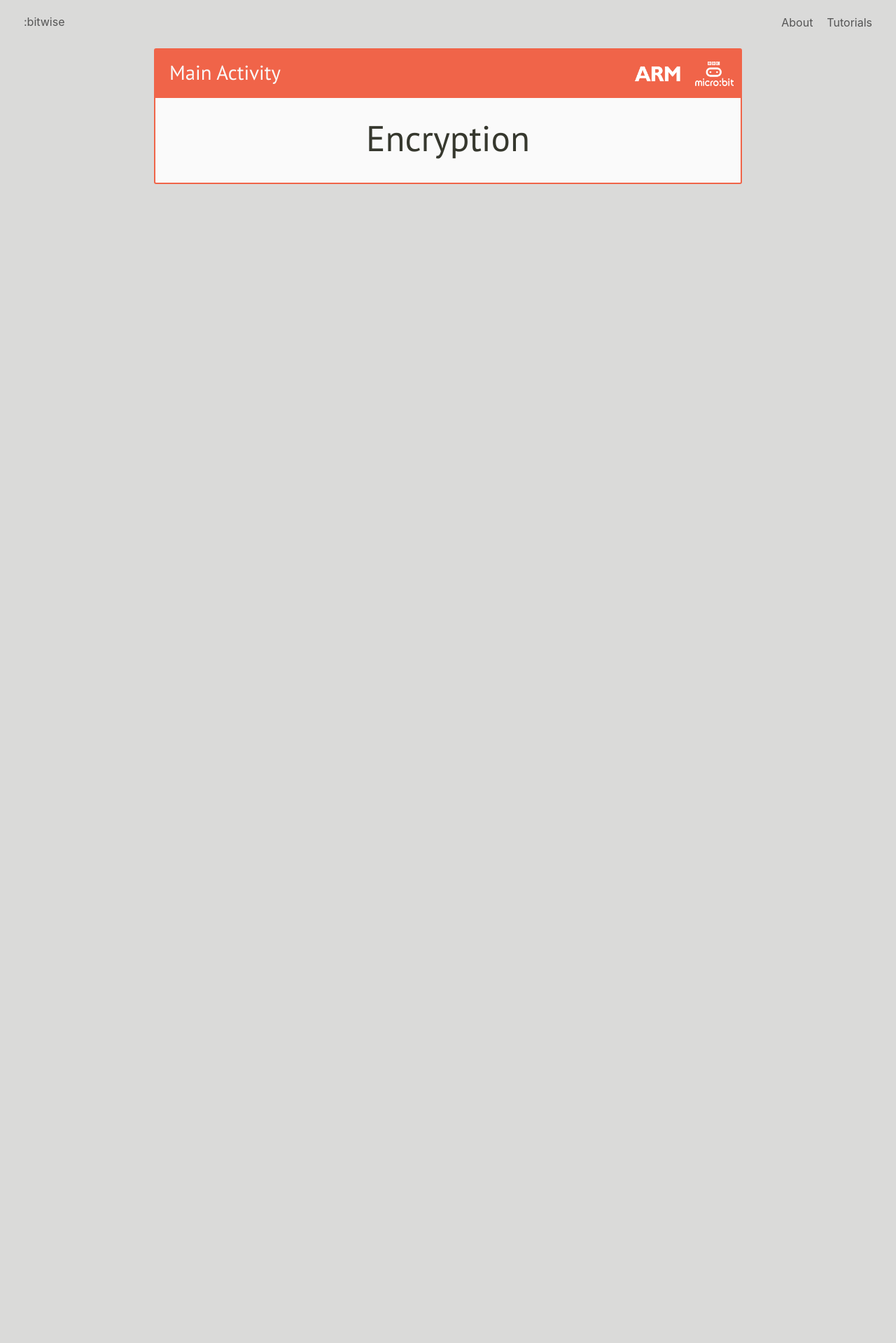
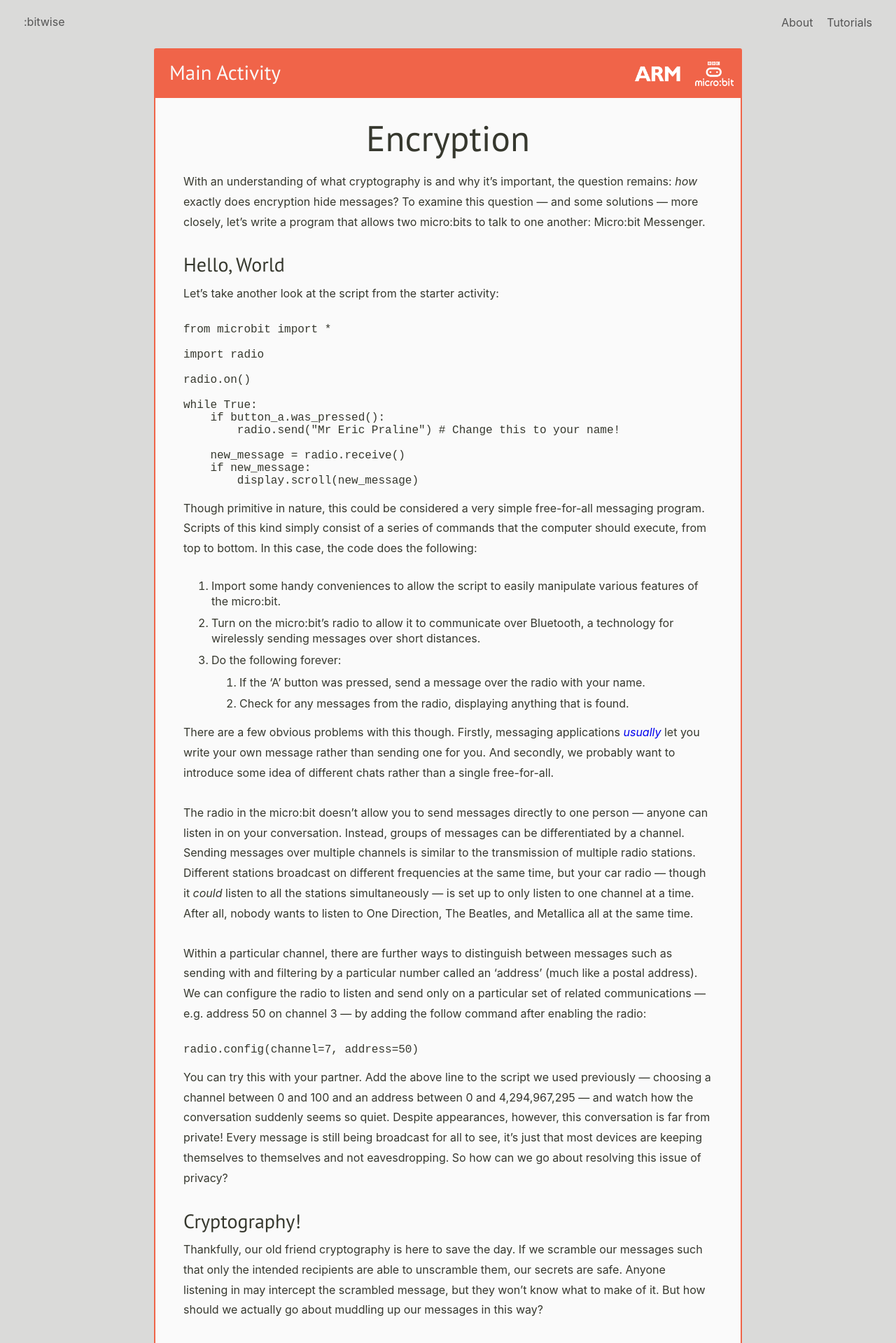
Before and after one commit to micro-bitwise/micro-bitwise.github.io, a Jekyll site: the page built from _tutorials/crypto-student-main.md, in a window 1280 px wide. Shown: the top 1919 px of the page at 70% size. Built offline with Jekyll 4.4.1, drawn with Linux system fonts in a browser that asks for light colours; nearby versions of some CDN libraries; before the commit the page ends 900 px from its top, so only the background shows below that; some of the changed text lies outside the part shown.

Commit message:
Add initial basis for main crypto activity

````diff
--- a/_sass/_base.scss
+++ b/_sass/_base.scss
@@ -24,6 +24,10 @@ ul {
   margin: 0 0 1.75em;
 }
 
+ul ul, ol ol {
+  margin-top: .6em;
+}
+
 li {
   line-height: 1.4em;
   margin-bottom: 0.5em;
@@ -36,6 +40,8 @@ a {
 a:hover {
   text-decoration: underline;
 }
+
+img { max-width: 100%; }
 
 figure {
   text-align: center;
--- a/_tutorials/crypto-student-main.md
+++ b/_tutorials/crypto-student-main.md
@@ -7,3 +7,74 @@ authors:
 ---
 
 # Encryption
+
+With an understanding of what cryptography is and why it's important, the question remains: *how* exactly does encryption hide messages? To examine this question — and some solutions — more closely, let's write a program that allows two micro:bits to talk to one another: Micro:bit Messenger.
+
+## Hello, World
+
+Let's take another look at the script from the starter activity:
+
+```
+from microbit import *
+
+import radio
+
+radio.on()
+
+while True:
+    if button_a.was_pressed():
+        radio.send("Mr Eric Praline") # Change this to your name!
+
+    new_message = radio.receive()
+    if new_message:
+        display.scroll(new_message)
+```
+
+Though primitive in nature, this could be considered a very simple free-for-all messaging program. Scripts of this kind simply consist of a series of commands that the computer should execute, from top to bottom. In this case, the code does the following:
+
+1. Import some handy conveniences to allow the script to easily manipulate various features of the micro:bit.
+2. Turn on the micro:bit's radio to allow it to communicate over Bluetooth, a technology for wirelessly sending messages over short distances.
+3. Do the following forever:
+	1. If the 'A' button was pressed, send a message over the radio with your name.
+	2. Check for any messages from the radio, displaying anything that is found.
+
+There are a few obvious problems with this though. Firstly, messaging applications [*usually*](https://en.wikipedia.org/wiki/Yo_(app)) let you write your own message rather than sending one for you. And secondly, we probably want to introduce some idea of different chats rather than a single free-for-all.
+
+<!-- TODO: Add alphabet selection -->
+
+The radio in the micro:bit doesn't allow you to send messages directly to one person — anyone can listen in on your conversation. Instead, groups of messages can be differentiated by a channel. Sending messages over multiple channels is similar to the transmission of multiple radio stations. Different stations broadcast on different frequencies at the same time, but your car radio — though it *could* listen to all the stations simultaneously — is set up to only listen to one channel at a time. After all, nobody wants to listen to One Direction, The Beatles, and Metallica all at the same time.
+
+Within a particular channel, there are further ways to distinguish between messages such as sending with and filtering by a particular number called an 'address' (much like a postal address). We can configure the radio to listen and send only on a particular set of related communications — e.g. address 50 on channel 3 — by adding the follow command after enabling the radio:
+
+```
+radio.config(channel=7, address=50)
+```
+
+You can try this with your partner. Add the above line to the script we used previously — choosing a channel between 0 and 100 and an address between 0 and 4,294,967,295 — and watch how the conversation suddenly seems so quiet. Despite appearances, however, this conversation is far from private! Every message is still being broadcast for all to see, it's just that most devices are keeping themselves to themselves and not eavesdropping. So how can we go about resolving this issue of privacy?
+
+## Cryptography!
+
+Thankfully, our old friend cryptography is here to save the day. If we scramble our messages such that only the intended recipients are able to unscramble them, our secrets are safe. Anyone listening in may intercept the scrambled message, but they won't know what to make of it. But how should we actually go about muddling up our messages in this way?
+
+One simple solution, which has been used since at least 50 BC, is the *shift* or *Caesar cipher*. This replaces each letter in the *plaintext* (the raw message we want to transmit), with a different letter some fixed number of positions away in the alphabet, wrapping back around to the ends of the alphabet when necessary. If we choose to shift three spaces down the alphabet, for example, all `A`s become `D`s, `B`s become `E`s, `X`s become `A`s, etc.
+
+{% include image.html source='/assets/contrib/images/crypto/caesar-cipher-right-shift-3.png' alt='A Caeser cipher shifting three positions to the right' caption='Each letter is replaced by another three letters down in the alphabet' %}
+
+Under this scheme, the plaintext “The quick brown fox jumps over the lazy dog” is transformed into the *ciphertext* (the result of cipher encryption) as follows:
+
+```
+Plaintext:  The quick brown fox jumps over the lazy dog.
+Ciphertext  Wkh txlfn eurzq ira mxpsv ryhu wkh odcb grj.
+```
+
+This ciphertext is then broadcasted, and any valid receiver of the message — with whom this code of shifting three places to the right has already been established — then needs only to shift each letter back three places. `A` becomes `X`, `D` becomes `A`, `E` become `B`, etc. This seems like a clear improvement on transmitting plaintext, so let's integrate this idea into our messaging program.
+
+
+
+
+---
+
+<!-- TODO: -->
+<!-- - Actually implement the thing -->
+<!-- - The language is too closely related to English (e.g. punctuation, letter frequency, etc.), hence cryptanalysis is easy. Try it out by using X script to log messages from another group and then break their encryption! -->
+<!-- - Lead into the issue that we needed initial secret communication in the first place, which isn't always possible over the Internet -->
````
Also changed, not shown: _tutorials/crypto.md (+1 -1 lines), assets/contrib/images/crypto/caesar-cipher-right-shift-3.png (added).
